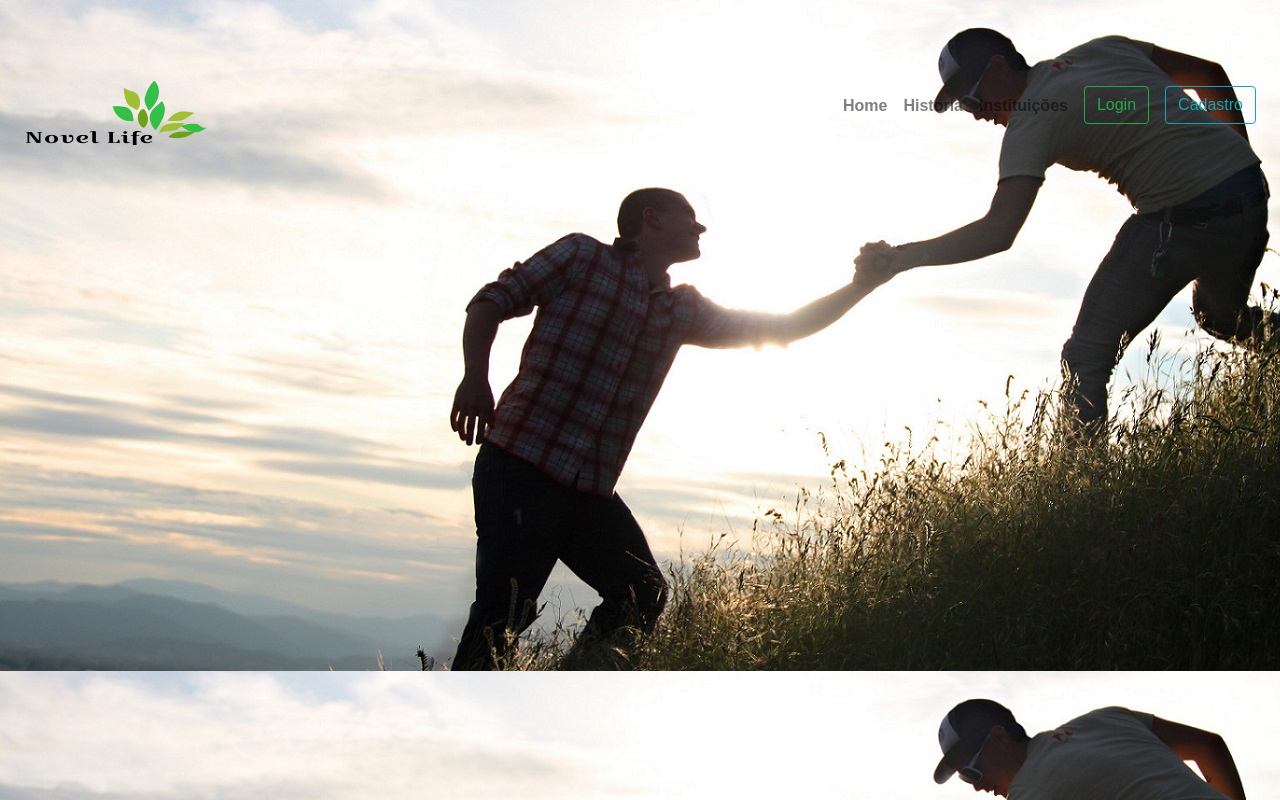
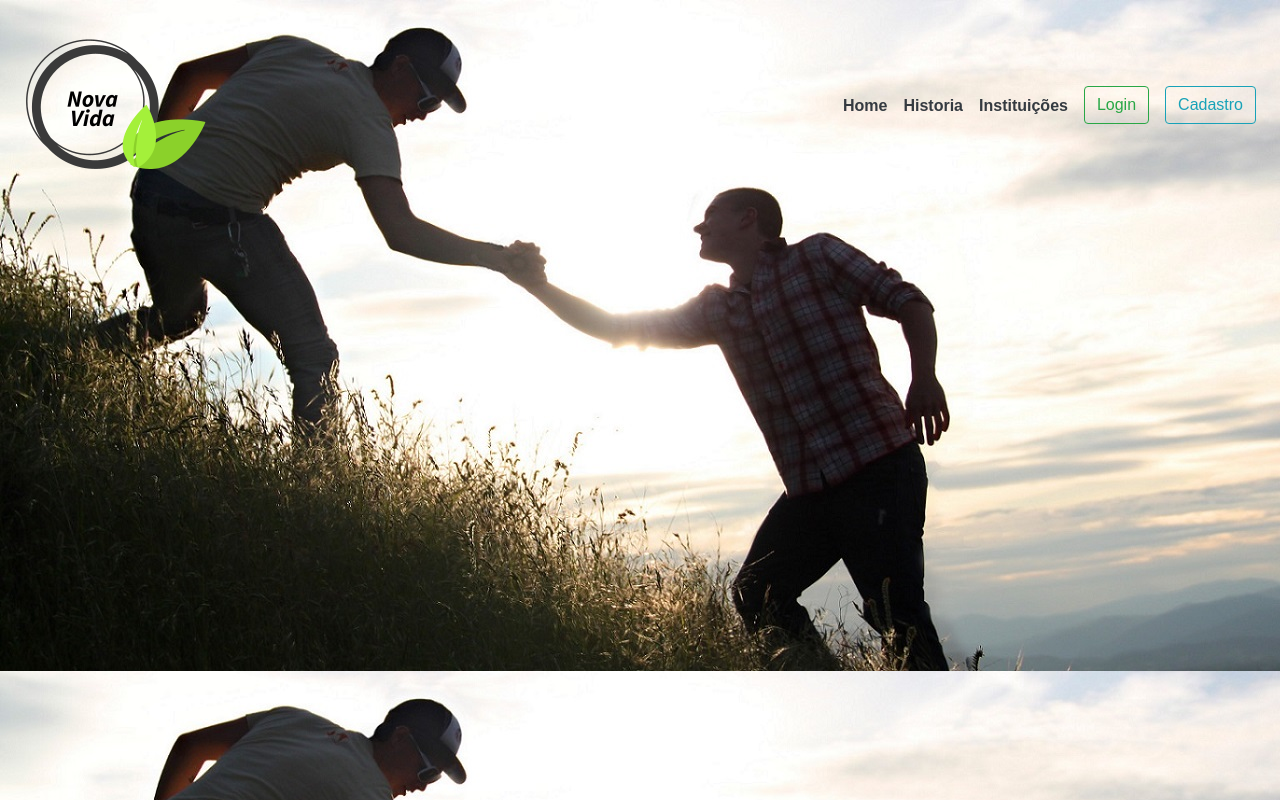
Before and after one commit to felipefrota/TCC_PHP, a PHP site: page /Index/Index.php in a window 1280 px wide. Shown: the top 800 px of the page. Run offline with PHP 8.4, Linux system fonts and the light colour scheme.

Commit message:
alteração na página index e nas imagens

```diff
--- a/Index/Index.php
+++ b/Index/Index.php
@@ -64,7 +64,8 @@
                         <div class="container-fluid">
                             <div class="navbar-header">
                                 <a href="../IndexProject/Index.html" class="navbar-brand">
-                                    <img src="../Images/logo1.png">
+        <!------------------------------------ Logo abaixo ----------------------------------------------------------->
+                                    <img src="../Images/logo.png">
                                 </a>
 
                                 <button class="navbar-toggler" type="button" data-toggle="collapse"
@@ -77,13 +78,13 @@
                             <div id="menuCelular" class="collapse navbar-collapse">
 
                                 <ul class="navbar-nav ml-auto text-light nav-menu">
-                                    <li class="navbar-text"><a class="nav-link text-black-50 font-weight-bold"
+                                    <li class="navbar-text"><a class="nav-link text-dark font-weight-bold"
                                             href="../Index/Index.php">Home</a></li>
                                     <li class="navbar-text navHistorias"><a
-                                            class="nav-link text-black-50 font-weight-bold"
+                                            class="nav-link text-dark font-weight-bold"
                                             href="#historias">Historia</a></li>
                                     <li class="navbar-text nav-instituicoes"><a
-                                            class="nav-link text-black-50 font-weight-bold"
+                                            class="nav-link text-dark font-weight-bold"
                                             href="../Institutions/Institutions.php">Instituições</a></li>
                                     <li>
                                         <a class="nav-link">
--- a/_CSS/styles.css
+++ b/_CSS/styles.css
@@ -10,6 +10,7 @@ div#Principal {
 .navbar {
     /*background-color: #E6E6E6;*/
     opacity: 1;
+
 }
 /*------------------------------------------------------------------------------------------*/
 /*Login*/
@@ -91,4 +92,6 @@ p {
  div a #LogoSite {
   font-family: sans-serif ;
      color: aqua;
+
+
 }
```
Also changed, not shown: Images/background05.jpg, Images/logo1.png, Images/logo2.png (added).
